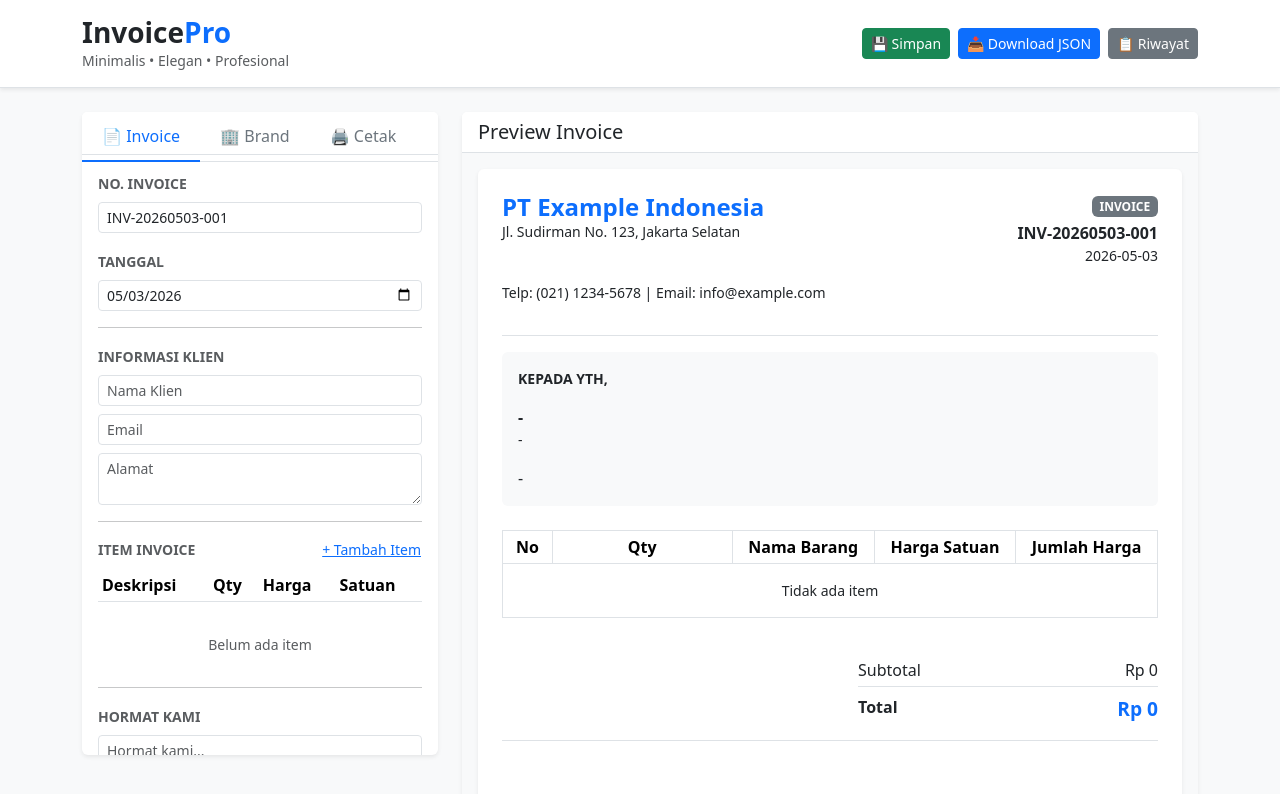
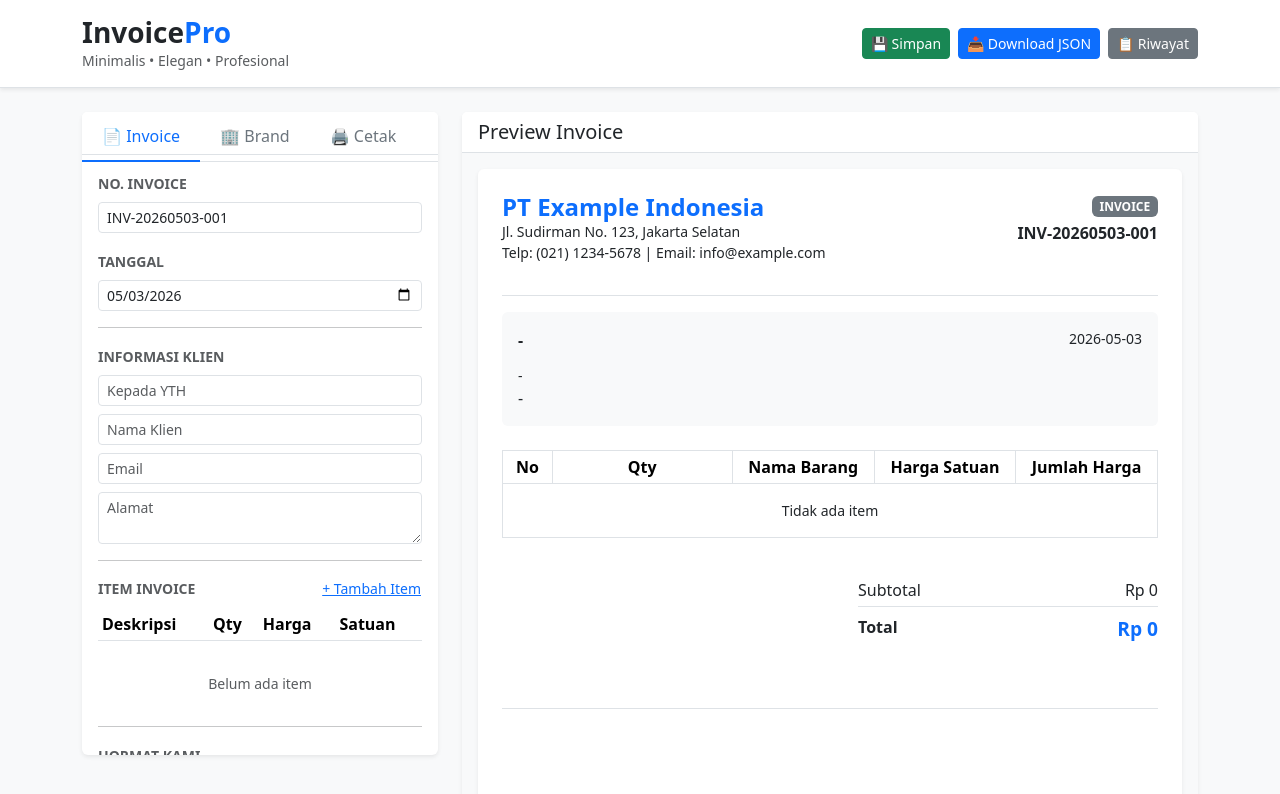
Before and after one commit to AllanWijaya/invoice-maker, a Next.js app: page / in a window 1280 px wide. Shown: the top 794 px of the page. Built offline with nearby package versions, Linux system fonts and the light colour scheme.

Commit message:
+ Add 1 textbox untuk kepada YTH pada Informasi Client

```diff
--- a/pages/components/InvoicePreview.tsx
+++ b/pages/components/InvoicePreview.tsx
@@ -25,6 +25,7 @@ const InvoicePreview = forwardRef<HTMLDivElement, InvoicePreviewProps>(
       clientAddress: "",
       items: [],
       notes: "",
+      toClient: null,
     },
     brandData = {
       logo: "",
@@ -77,8 +78,9 @@ const InvoicePreview = forwardRef<HTMLDivElement, InvoicePreviewProps>(
                     >
                       {brandData.companyName || "INVOICE"}
                     </h2>
-                    <p className="custom-text">{brandData.companyAddress}</p>
-                    <br />
+                    <p className="custom-text mb-0">
+                      {brandData.companyAddress}
+                    </p>
                     <p className="custom-text">
                       {brandData.companyPhone &&
                         `Telp: ${brandData.companyPhone}`}
@@ -92,20 +94,36 @@ const InvoicePreview = forwardRef<HTMLDivElement, InvoicePreviewProps>(
                   <p className="mb-0 fw-semibold">
                     {invoiceData.invoiceNo || "-"}
                   </p>
-                  <p className="custom-text">{invoiceData.date || "-"}</p>
                 </div>
               </div>
             </div>
 
             <div className="mb-4">
               <div className="bg-light p-3 rounded">
-                <p className="custom-text text-uppercase fw-semibold">
-                  Kepada Yth,
+                {invoiceData.toClient ? (
+                  <>
+                    <div className="d-flex justify-content-between align-items-start">
+                      <p className="custom-text text-uppercas fw-semibold">
+                        {invoiceData.toClient}
+                      </p>
+                      <p className="custom-text">{invoiceData.date || "-"}</p>
+                    </div>
+                    <p className="mb-0 fw-semibold">
+                      {invoiceData.clientName || "-"}
+                    </p>
+                  </>
+                ) : (
+                  <div className="d-flex justify-content-between align-items-start">
+                    <p className="mb-0 fw-semibold">
+                      {invoiceData.clientName || "-"}
+                    </p>
+                    <p className="custom-text">{invoiceData.date || "-"}</p>
+                  </div>
+                )}
+
+                <p className="custom-text mb-0">
+                  {invoiceData.clientEmail || "-"}
                 </p>
-                <p className="mb-0 fw-semibold">
-                  {invoiceData.clientName || "-"}
-                </p>
-                <p className="custom-text">{invoiceData.clientEmail || "-"}</p>
                 <p className="mb-0 p">{invoiceData.clientAddress || "-"}</p>
               </div>
             </div>
@@ -227,9 +245,10 @@ const InvoicePreview = forwardRef<HTMLDivElement, InvoicePreviewProps>(
               </div>
             </div>
 
-            <div className="border-top pt-3 mt-3 d-flex justify-content-end align-items-center">
-              <br />
-              <br />
+            <br />
+            <br />
+            <div className="border-top pt-3 mt-3 d-flex justify-content-around align-items-center">
+              <div></div>
               <div>
                 <p className="text-center text-uppercse fw-semibold">
                   {invoiceData.best_regards}
--- a/pages/components/tab/InvoiceSettings.tsx
+++ b/pages/components/tab/InvoiceSettings.tsx
@@ -75,6 +75,18 @@ export default function InvoiceSettings({
         <label className="form-label small text-muted text-uppercase fw-semibold">
           Informasi Klien
         </label>
+        <input
+          type="text"
+          className="form-control form-control-sm mb-2"
+          placeholder="Kepada YTH"
+          value={invoiceData.toClient}
+          onChange={(e) =>
+            setInvoiceData({
+              ...invoiceData,
+              toClient: e.target.value,
+            })
+          }
+        />
         <input
           type="text"
           className="form-control form-control-sm mb-2"
--- a/types/invoice.ts
+++ b/types/invoice.ts
@@ -16,6 +16,7 @@ export interface InvoiceData {
   items: InvoiceItem[];
   notes: string;
   best_regards?: string;
+  toClient?: string;
 }
 
 export interface SavedInvoice extends InvoiceData {
```
